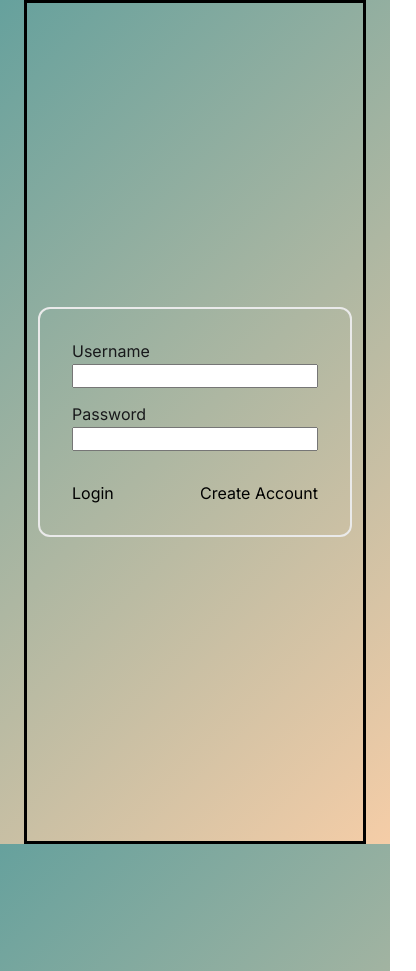
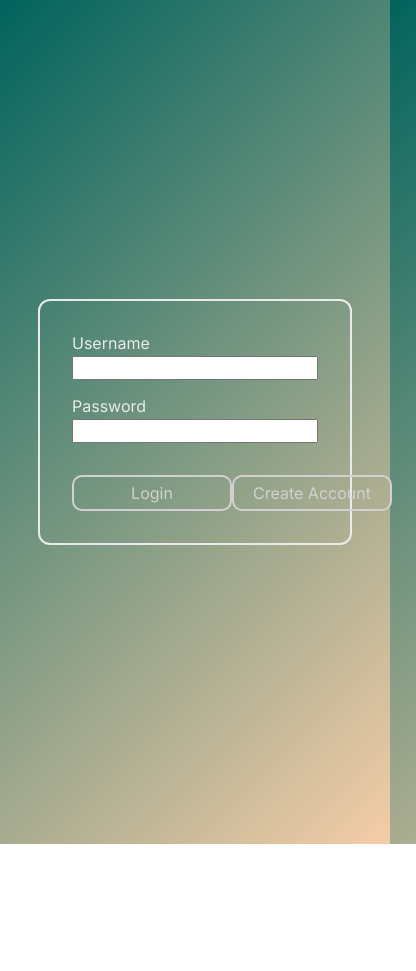
Before and after one commit to nickhibbits/meditation_app, a Next.js app: page /auth/signin in a window 390 px wide. Shown: the whole page, 416 px wide, since content can reach past the window. After the commit the page ends 844 px from the top, so only its background shows below. Built offline with nearby package versions, Linux system fonts and the light colour scheme.

Commit message:
debug responsive styles and button

```diff
--- a/styles/components/AuthForm.module.scss
+++ b/styles/components/AuthForm.module.scss
@@ -26,6 +26,7 @@
   .button_wrapper {
     margin-top: 1rem;
     width: 100%;
+    justify-content: space-between;
   }
 
   @include mediaQueries.tablet {
--- a/styles/components/Button.module.scss
+++ b/styles/components/Button.module.scss
@@ -1,17 +1,22 @@
 @use "@/styles/variables.scss";
 
 .button_component {
-  width: 100%;
+  min-width: 10rem;
+  position: relative;
+  z-index: 2;
 
   a,
   .button {
     background-color: transparent;
-    color: darken(variables.$clr-neutral-900, 10%);
+    color: darken(variables.$clr-neutral-100, 10%);
+    padding: variables.$padding-1 variables.$padding-2;
+    margin-inline: auto;
 
     &:hover {
       background-color: transparent;
       box-shadow: none;
-      color: variables.$clr-neutral-100;
+      color: variables.$clr-primary-100;
+      cursor: pointer;
     }
 
     &::before {
@@ -21,8 +26,9 @@
       left: 0;
       width: 100%;
       height: 100%;
-      border: 3px solid darken(variables.$clr-neutral-900, 10%);
+      border: 2px solid darken(variables.$clr-neutral-100, 10%);
       transition: opacity 0.3s, border 0.3s;
+      border-radius: variables.$br-1;
     }
 
     &:hover::before {
@@ -37,11 +43,12 @@
       width: 100%;
       height: 100%;
       background-color: transparent;
-      border: 3px solid variables.$clr-neutral-100;
+      border: 2px solid variables.$clr-primary-100;
       opacity: 0;
       z-index: -1;
-      transform: scaleX(1.1) scaleY(1.3);
-      transition: transform 0.3s, opacity 0.3s;
+      transform: scaleX(1.3) scaleY(1.5);
+      transition: transform 0.5s, opacity 0.3s;
+      border-radius: variables.$br-1;
     }
 
     &:hover::after {
@@ -50,23 +57,11 @@
     }
     // outline: solid 2px variables.$clr-neutral-500;
     // padding: variables.$padding-1 variables.$padding-2;
-    // border-radius: variables.$br-1;
     // font-size: variables.$fs-400;
     // color: variables.$clr-neutral-900;
     // text-decoration: none;
     // min-width: 10rem;
     // transition: all 0.3s;
     // z-index: 1;
-
-    // &:hover {
-    //   background: linear-gradient(
-    //     325deg,
-    //     variables.$clr-neutral-300 20%,
-    //     variables.$clr-neutral-100 100%
-    //   );
-    //   color: variables.$clr-neutral-900;
-    //   outline: solid 2px variables.$clr-neutral-300;
-    //   cursor: pointer;
-    // }
   }
 }
--- a/styles/components/Nav.module.scss
+++ b/styles/components/Nav.module.scss
@@ -26,8 +26,10 @@
     }
 
     li {
+      transition: color 0.2s;
       &:hover {
         cursor: pointer;
+        color: variables.$clr-neutral-900;
       }
     }
   }
--- a/styles/globals.scss
+++ b/styles/globals.scss
@@ -20,9 +20,9 @@ body {
   background: linear-gradient(
     315deg,
     variables.$clr-bold-100 0%,
-    variables.$clr-primary-200 100%
+    variables.$clr-primary-300 100%
   );
-  color: variables.$clr-neutral-900;
+  color: variables.$clr-neutral-100;
   overflow: hidden;
 }
 
```
Also changed, not shown: styles/pages/SessionOptions.module.scss (+16 -6 lines).
